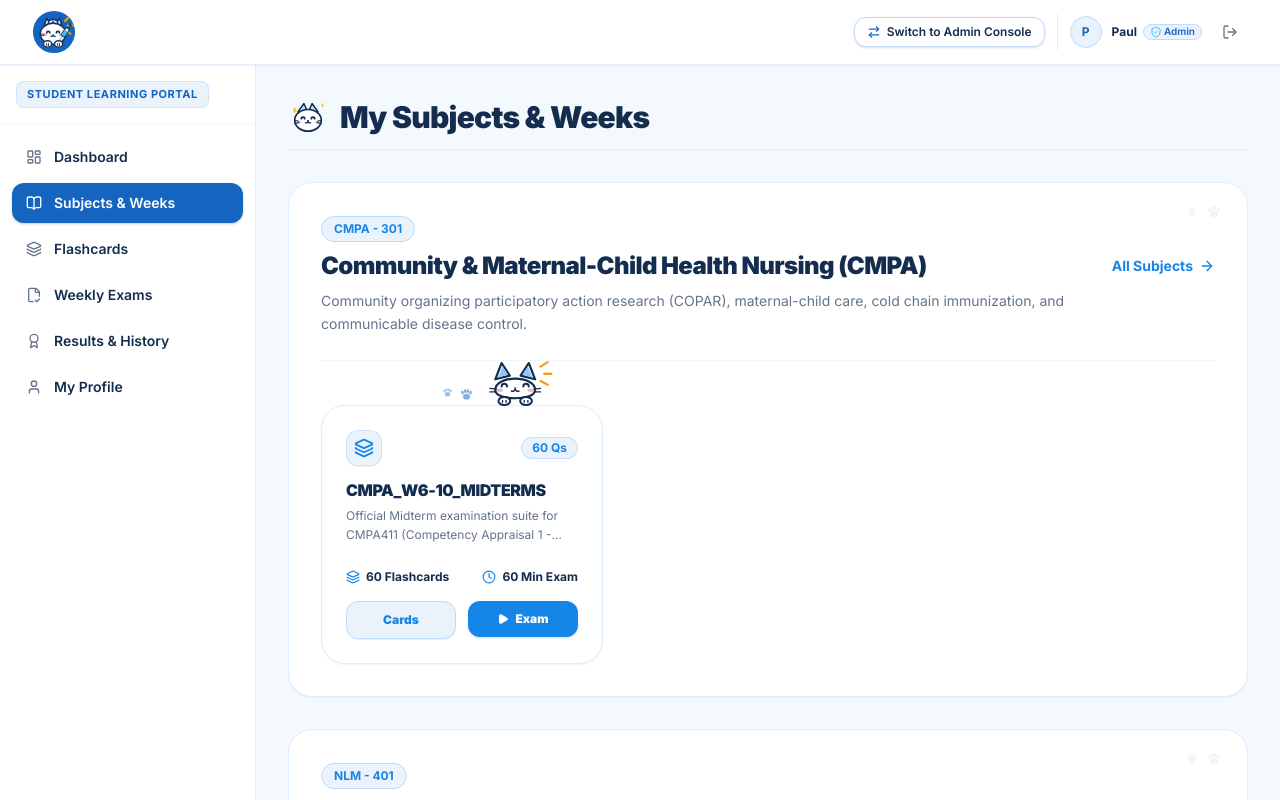
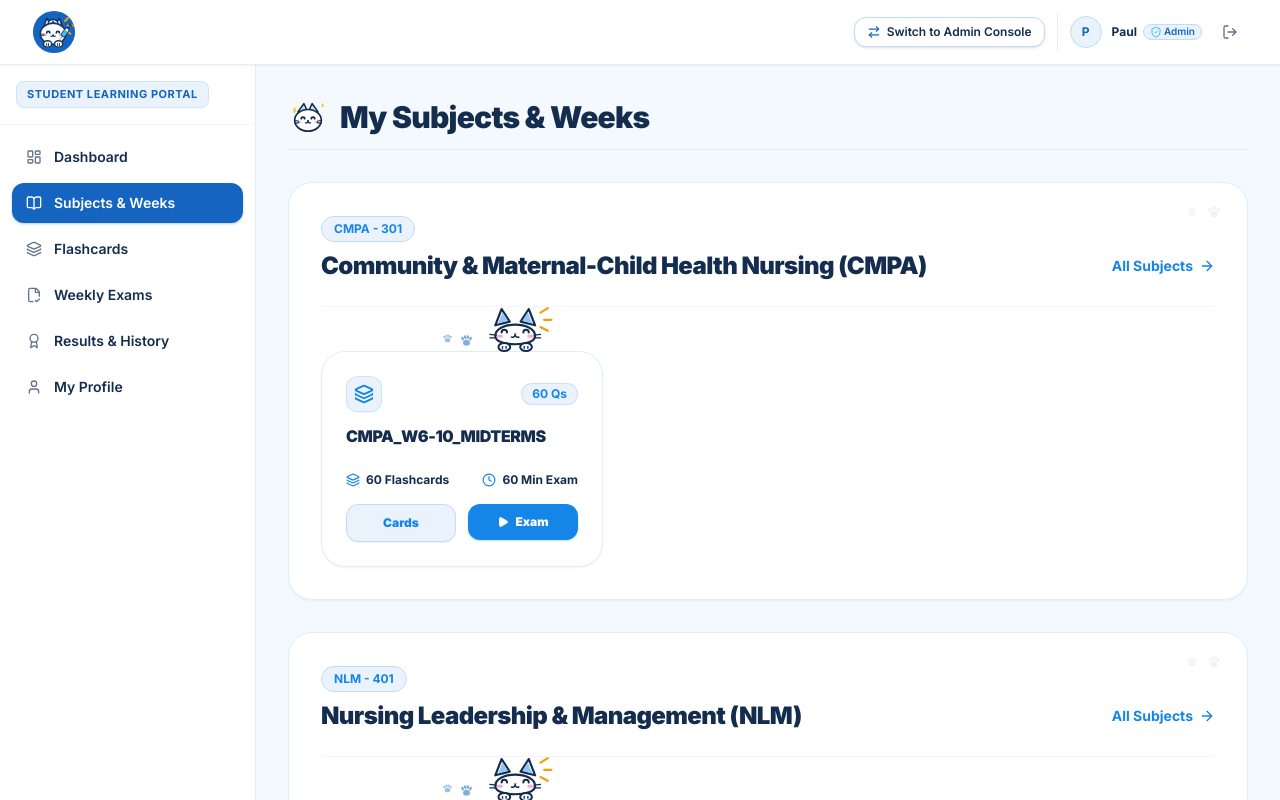
Before and after one commit to PaulPayumo-design/studymate, a Next.js app: page /student/subjects in a window 1280 px wide. Shown: the top 800 px of the page. Built offline with nearby package versions, Linux system fonts and the light colour scheme; no server answers.

Commit message:
ui(student): remove subject and week descriptions from subjects and dashboard cards

```diff
--- a/src/app/student/page.tsx
+++ b/src/app/student/page.tsx
@@ -380,7 +380,6 @@ export default function StudentDashboardPage() {
                         <h4 className="font-black text-sm sm:text-base text-[#142D4E] tracking-tight line-clamp-1 group-hover:text-[#1685E8] transition-colors">
                           {mod.title}
                         </h4>
-                        <p className="text-xs text-[#64748B] line-clamp-2 leading-relaxed">{mod.description}</p>
                       </div>
 
                       {/* Bottom Info: Stats & Buttons + Cat 2 Decor */}
--- a/src/app/student/subjects/page.tsx
+++ b/src/app/student/subjects/page.tsx
@@ -148,11 +148,6 @@ export default function StudentSubjectsPage() {
                     <ArrowRight className="w-4 h-4 group-hover:translate-x-1 transition-transform duration-150" />
                   </Link>
                 </div>
-
-                {/* Subject Description */}
-                <p className="text-xs sm:text-sm text-[#64748B] leading-relaxed max-w-3xl">
-                  {subject.description}
-                </p>
               </div>
 
               {/* Module/Examination Cards Grid with Peeking Cat Decorations */}
@@ -178,14 +173,11 @@ export default function StudentSubjectsPage() {
                             </span>
                           </div>
 
-                          {/* Module Title & Description */}
+                          {/* Module Title */}
                           <div>
                             <h4 className="font-black text-sm sm:text-base text-[#142D4E] tracking-tight">
                               {mod.title}
                             </h4>
-                            <p className="text-xs text-[#64748B] leading-relaxed mt-1 line-clamp-2">
-                              {mod.description}
-                            </p>
                           </div>
                         </div>
 
```
